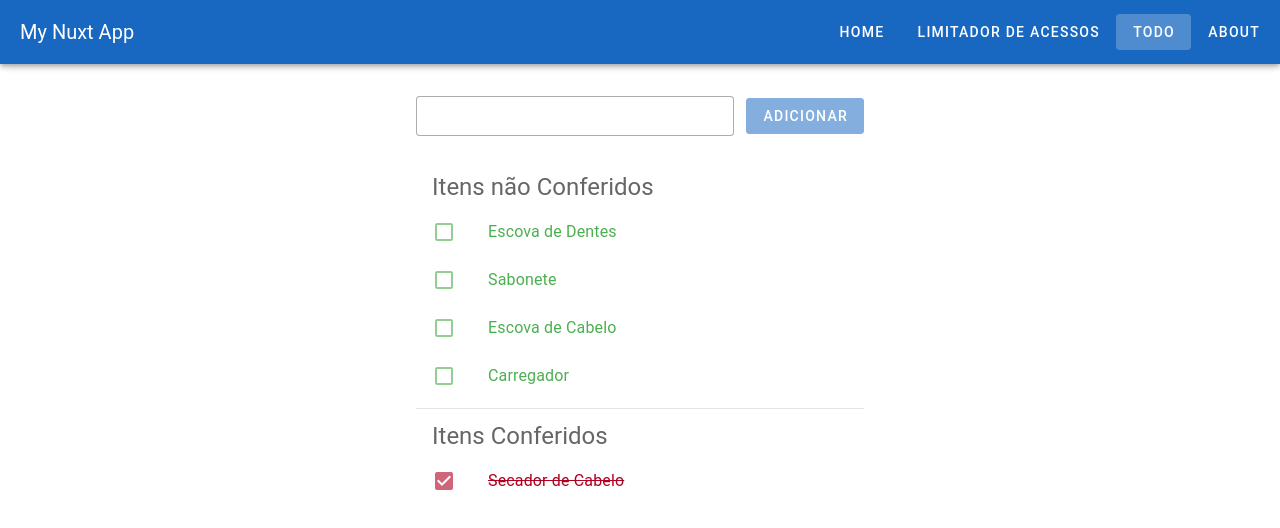
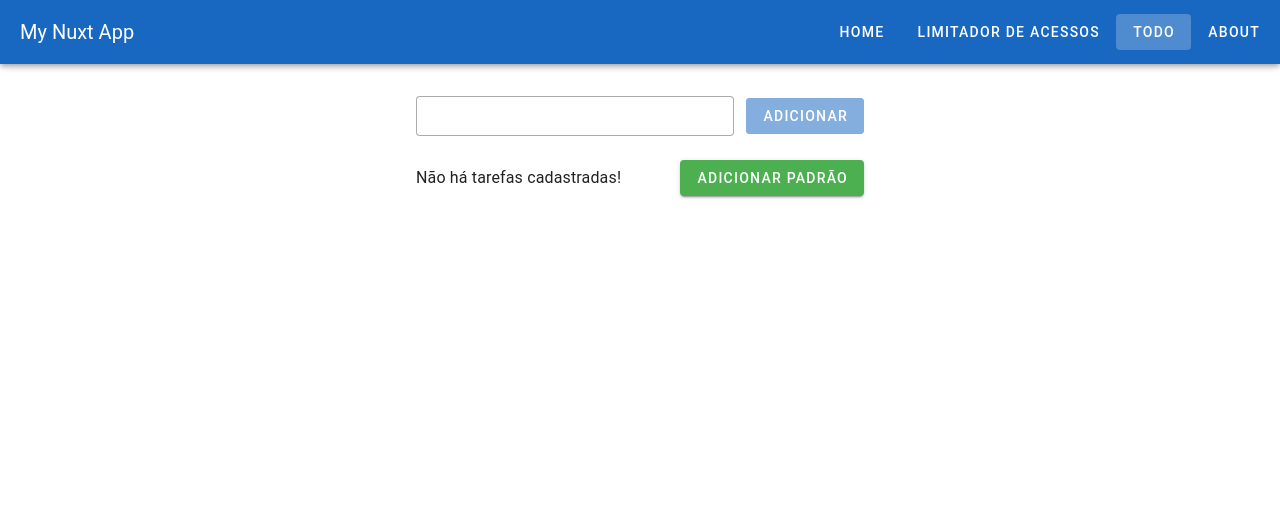
Before and after one commit to betogroo/nuxt-base, a Nuxt app: page /todo in a window 1280 px wide. Shown: the top 528 px of the page. Built offline with nearby package versions, Linux system fonts and the light colour scheme.

Commit message:
feat: set add manula default list

```diff
--- a/app/composables/useTodo.ts
+++ b/app/composables/useTodo.ts
@@ -16,7 +16,7 @@ const useTodo = () => {
     {
       id: crypto.randomUUID(),
       name: 'Secador de Cabelo',
-      checked: true,
+      checked: false,
     },
     {
       id: crypto.randomUUID(),
@@ -30,7 +30,7 @@ const useTodo = () => {
     },
   ]
 
-  const list = useStorage<List[]>('todo-list', defaultList, undefined, {
+  const list = useStorage<List[]>('todo-list', [], undefined, {
     mergeDefaults: true,
   })
 
@@ -40,6 +40,9 @@ const useTodo = () => {
       item.checked = !item.checked
     }
   }
+  const addDefaultList = () => {
+    list.value = defaultList
+  }
   const addItem = (item: string) => {
     const newData: List = {
       checked: false,
@@ -47,7 +50,8 @@ const useTodo = () => {
       id: crypto.randomUUID(),
     }
     //list.value.push(newData)
-    list.value = [newData, ...list.value]
+    //list.value = [newData, ...list.value]
+    list.value.unshift(newData)
   }
 
   const checkedList = computed(() =>
@@ -57,7 +61,14 @@ const useTodo = () => {
     list.value.filter((item) => !item.checked),
   )
 
-  return { list, toggleCheck, addItem, checkedList, uncheckedList }
+  return {
+    list,
+    toggleCheck,
+    addItem,
+    checkedList,
+    uncheckedList,
+    addDefaultList,
+  }
 }
 
 export default useTodo
--- a/app/pages/todo.vue
+++ b/app/pages/todo.vue
@@ -1,5 +1,12 @@
 <script setup lang="ts">
-  const { checkedList, uncheckedList, toggleCheck, addItem } = useTodo()
+  const {
+    list,
+    checkedList,
+    uncheckedList,
+    toggleCheck,
+    addItem,
+    addDefaultList,
+  } = useTodo()
   const formData = ref<string>('')
   const handleSubmit = () => {
     addItem(formData.value)
@@ -22,18 +29,15 @@
         >Adicionar</v-btn
       >
     </v-form>
+
+    <div v-if="list.length">
       <TodoList
         v-if="uncheckedList.length"
         :list="uncheckedList"
         name="Itens não Conferidos"
         @item-click="toggleCheck"
       />
-    <h1
-      v-else
-      class="text-subtitle-1"
-    >
-      Todos os itens já foram conferidos
-    </h1>
+      <div v-else>Não há itens a conferir</div>
       <div v-if="checkedList.length">
         <v-divider />
         <TodoList
@@ -42,5 +46,17 @@
           @item-click="toggleCheck"
         />
       </div>
+    </div>
+    <div
+      v-else
+      class="d-flex justify-space-between align-center"
+    >
+      <h1 class="text-subtitle-1">Não há tarefas cadastradas!</h1>
+      <v-btn
+        color="success"
+        @click="addDefaultList"
+        >Adicionar Padrão</v-btn
+      >
+    </div>
   </v-container>
 </template>
```
Lines whose indentation alone changed are shown as unchanged.
